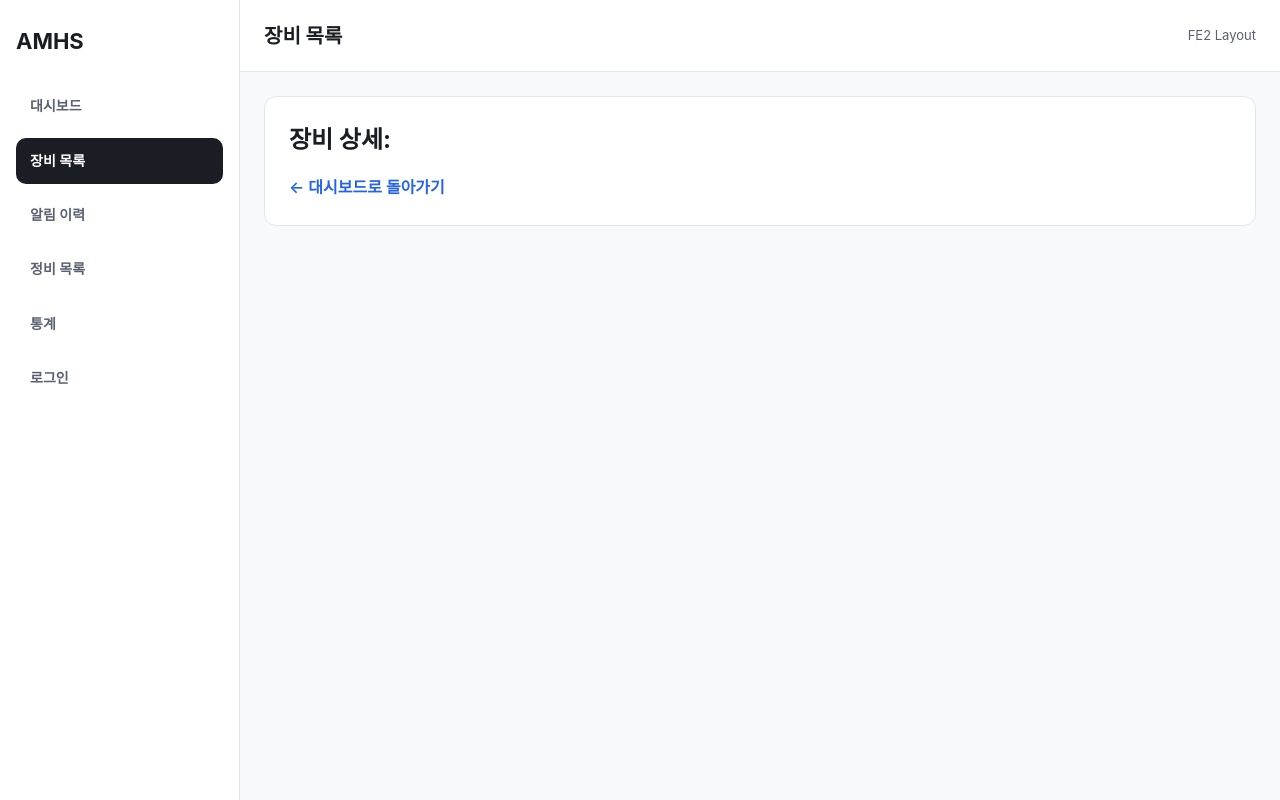
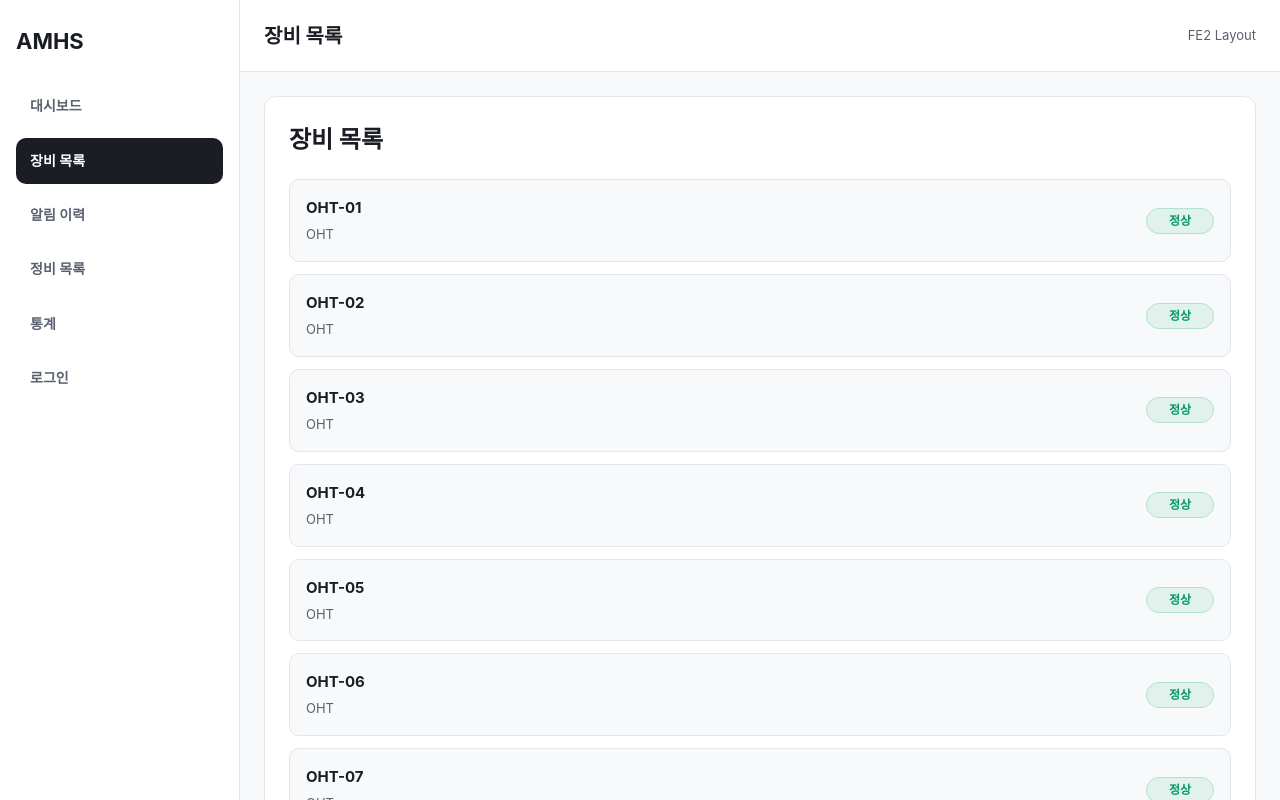
Before and after one commit to SF-KONA/AMHS-frontend, a Vue app: page /equipment in a window 1280 px wide. Shown: the top 800 px of the page. Built offline with nearby package versions, Linux system fonts and the light colour scheme.

Commit message:
feat: 장비 목록 페이지 라우팅 수정 및 목록 뷰 연결

```diff
--- a/src/components/common/StatusBadge.vue
+++ b/src/components/common/StatusBadge.vue
@@ -14,9 +14,7 @@ const props = defineProps({
     },
 })
 
-const normalizedStatus = computed(() => {
-    return String(props.status).toUpperCase()
-})
+const normalizedStatus = computed(() => String(props.status).toUpperCase())
 
 const badgeClass = computed(() => {
     const classMap = {
@@ -24,6 +22,8 @@ const badgeClass = computed(() => {
         IDLE: 'is-idle',
         WARNING: 'is-warning',
         ERROR: 'is-error',
+        STOPPED: 'is-error',
+        MAINTENANCE: 'is-warning',
     }
 
     return classMap[normalizedStatus.value] || 'is-default'
@@ -35,6 +35,8 @@ const label = computed(() => {
         IDLE: '관심',
         WARNING: '경고',
         ERROR: '위험',
+        STOPPED: '정지',
+        MAINTENANCE: '정비',
     }
 
     return labelMap[normalizedStatus.value] || normalizedStatus.value
--- a/src/router/index.js
+++ b/src/router/index.js
@@ -11,14 +11,14 @@ const routes = [
         component: () => import('../views/dashboard/DashboardView.vue'),
     },
     {
-        path: '/dashboard/:eqId',
+        path: '/equipment/:eqId',
         name: 'equipment-detail',
         component: () => import('../views/equipment/EquipmentDetailView.vue'),
     },
     {
-        path: '/equipment',
-        name: 'equipment',
-        component: () => import('../views/equipment/EquipmentDetailView.vue'),
+      path: '/equipment',
+     name: 'equipment',
+      component: () => import('../views/equipment/EquipmentListView.vue'),
     },
     {
         path: '/alerts',
--- a/src/views/equipment/EquipmentListView.vue
+++ b/src/views/equipment/EquipmentListView.vue
@@ -1,13 +1,35 @@
 <template>
     <AppLayout>
         <div class="page-card">
-            <h1>장비 목록 페이지</h1>
+            <h2 class="page-title">장비 목록</h2>
+
+            <div class="equipment-list">
+                <div v-for="eq in equipmentList" :key="eq.eqId" class="equipment-item">
+                    <div class="equipment-info">
+                        <div class="equipment-id">{{ eq.eqId }}</div>
+                        <div class="equipment-type">{{ eq.eqType }}</div>
+                    </div>
+
+                    <StatusBadge :status="eq.status" />
+                </div>
+            </div>
         </div>
     </AppLayout>
 </template>
 
 <script setup>
+import { computed, onMounted } from 'vue'
 import AppLayout from '../../layouts/AppLayout.vue'
+import StatusBadge from '../../components/common/StatusBadge.vue'
+import { useEquipmentStore } from '../../stores/equipmentStore'
+
+const store = useEquipmentStore()
+
+const equipmentList = computed(() => store.equipmentList)
+
+onMounted(() => {
+    store.fetchEquipment()
+})
 </script>
 
 <style scoped>
@@ -17,4 +39,43 @@ import AppLayout from '../../layouts/AppLayout.vue'
     border-radius: 12px;
     padding: 24px;
 }
+
+.page-title {
+    margin: 0 0 20px;
+    font-size: 24px;
+    font-weight: 700;
+}
+
+.equipment-list {
+    display: flex;
+    flex-direction: column;
+    gap: 12px;
+}
+
+.equipment-item {
+    display: flex;
+    align-items: center;
+    justify-content: space-between;
+    background: var(--color-bg);
+    border: 1px solid var(--color-border);
+    border-radius: 10px;
+    padding: 16px;
+}
+
+.equipment-info {
+    display: flex;
+    flex-direction: column;
+    gap: 4px;
+}
+
+.equipment-id {
+    font-size: 15px;
+    font-weight: 700;
+    color: var(--color-text);
+}
+
+.equipment-type {
+    font-size: 13px;
+    color: var(--color-text-muted);
+}
 </style>
```
